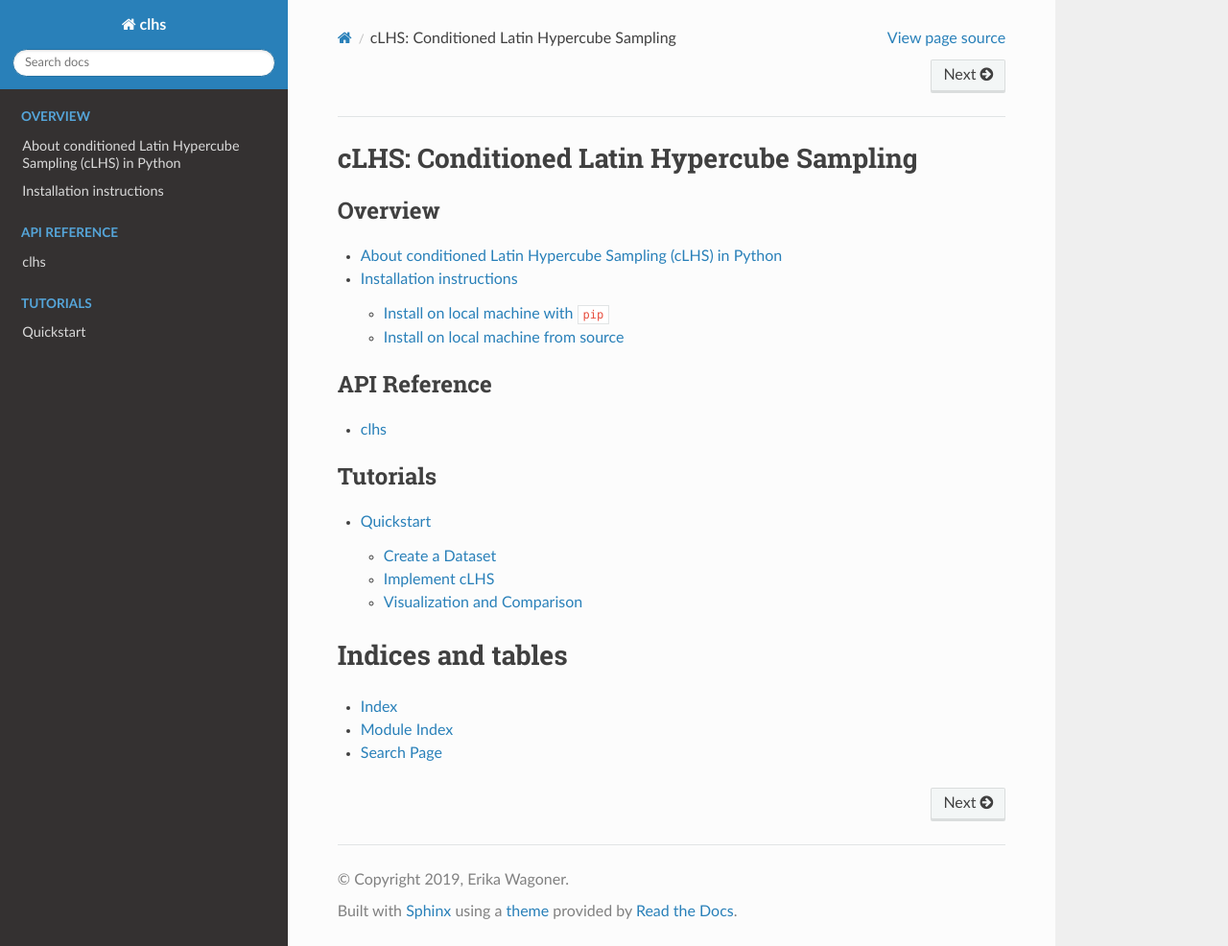
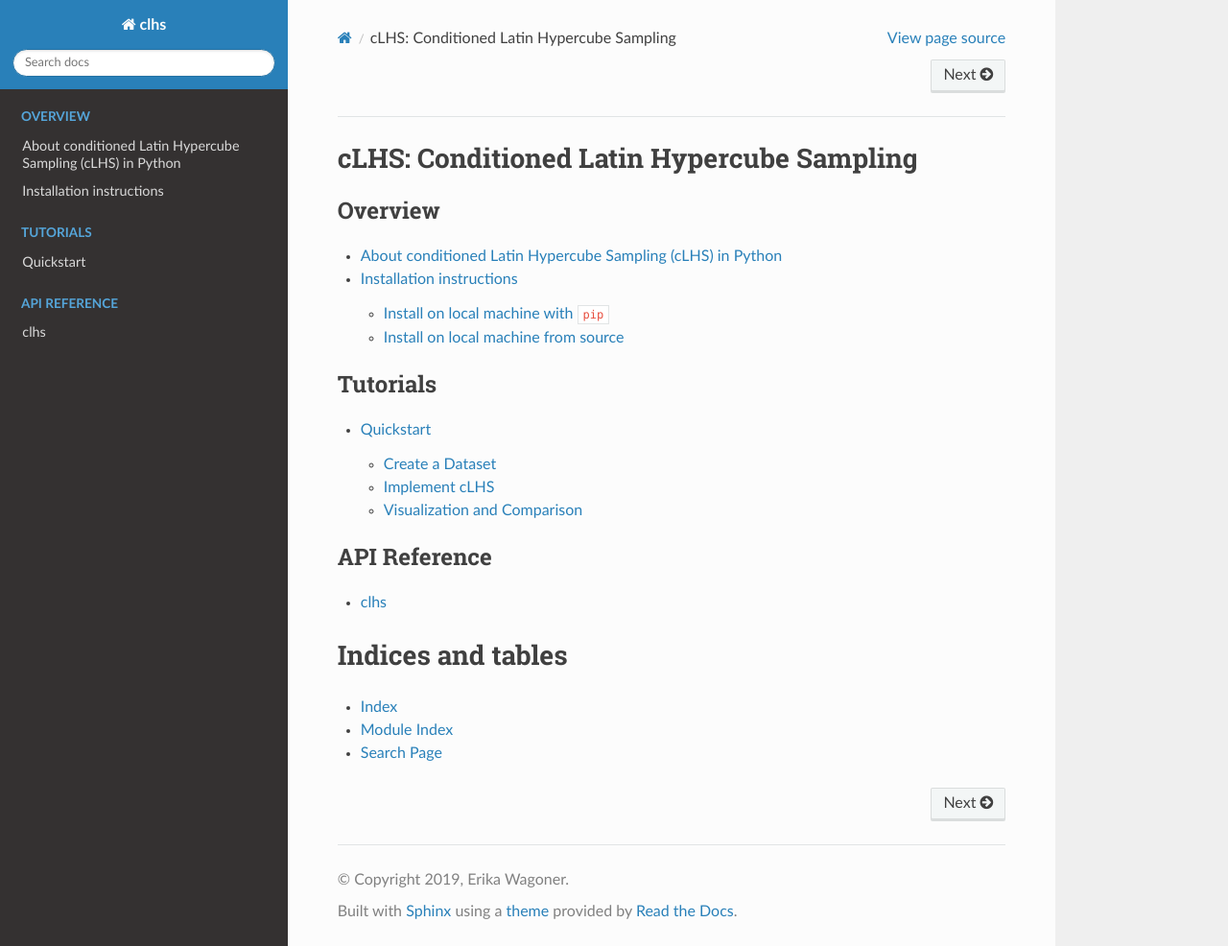
Before and after one commit to wagoner47/clhs_py, a Sphinx documentation site: the page built from docs/index.rst, in a window 1280 px wide and 986 px high. Shown: the whole window at 96% size. Built offline with Sphinx 7.4.7 and the Read the Docs theme 2.0.0, drawn with Linux system fonts in a browser that asks for light colours.

```diff
--- a/docs/index.rst
+++ b/docs/index.rst
@@ -14,16 +14,16 @@ cLHS: Conditioned Latin Hypercube Sampling
    installation
 
 .. toctree::
+   :maxdepth: 2
+   :caption: Tutorials
+
+   notebooks/quickstart
+
+.. toctree::
    :maxdepth: 1
    :caption: API Reference
 
    clhs
-
-.. toctree::
-   :maxdepth: 2
-   :caption: Tutorials
-
-   notebooks/quickstart
 
 Indices and tables
 ==================
```
